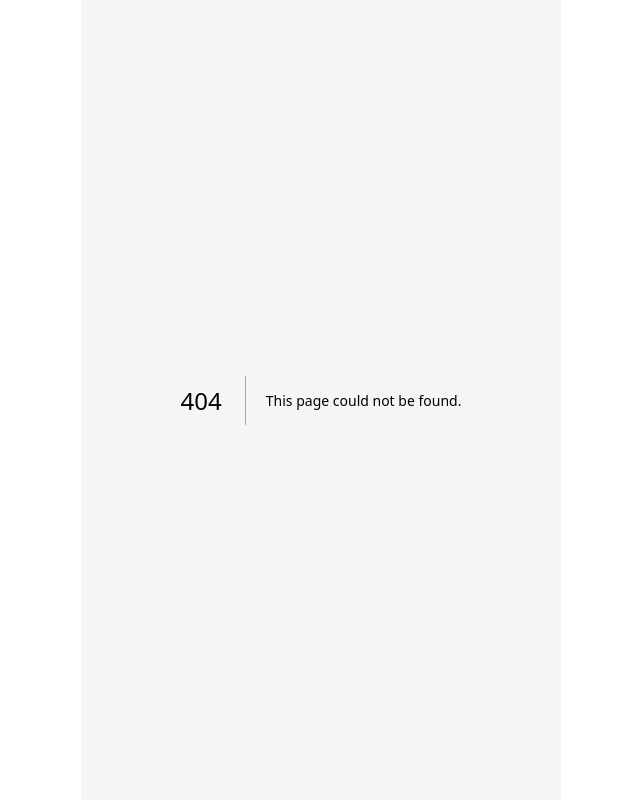
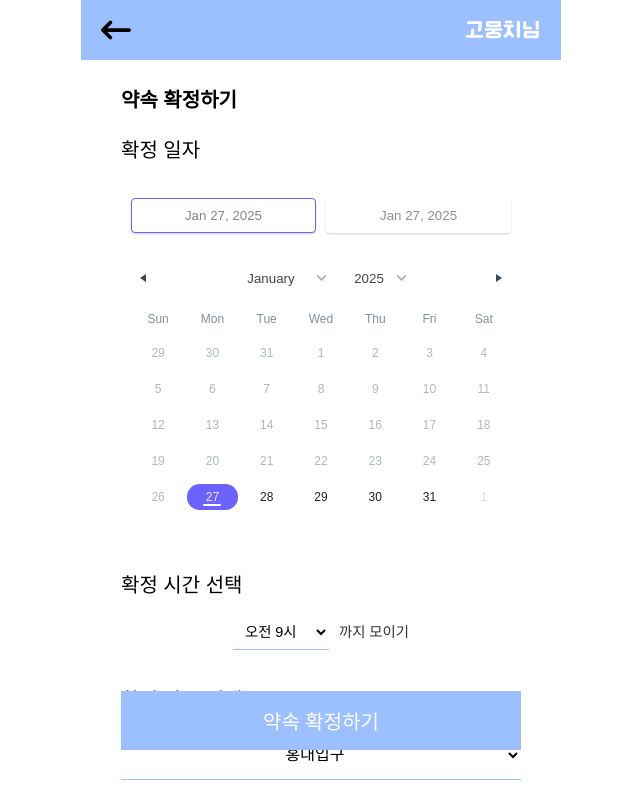
Before and after one commit to FRONT-END-BOOTCAMP-PLUS-3/moongchija, a Next.js app: page /user/appointments/1/confirm in a window 1280 px wide. Before the commit this address had no page. Shown: the whole page, without its empty margins (319-959 px from the left). Built offline with nearby package versions, Linux system fonts and the light colour scheme; a web font is replaced by a local one.

Commit message:
[style] 약속확정페이지 디자인추가

```diff
--- a/app/user/appointments/[id]/ confirm/page.tsx
+++ /dev/null
@@ -1,5 +0,0 @@
-const ConfirmPage = () => {
-  return <div> 약속 확정 페이지</div>;
-};
-
-export default ConfirmPage;
--- /dev/null
+++ b/app/user/appointments/[id]/confirm/confirm.module.scss
@@ -0,0 +1,157 @@
+.container {
+  display: flex;
+  flex-direction: column;
+  align-items: center;
+  justify-content: space-between;
+  padding: 20px 40px;
+  height: 100%;
+  background: #fff;
+  .mainBox {
+    width: 100%;
+
+    p {
+      font-size: var(--font-size-md);
+      font-weight: 500;
+      margin-bottom: 8px;
+      display: block;
+    }
+
+    .title {
+      margin: 10px 0 30px;
+      font-weight: bold;
+    }
+    .datePickerWrapper {
+      margin-bottom: 20px;
+
+      & > div {
+        width: 100%;
+        margin-top: 20px;
+        div {
+          width: auto;
+        }
+      }
+      div {
+        background-color: #fff;
+        button {
+          background-color: #fff;
+        }
+      }
+    }
+    .timeSelectWrapper {
+      margin-top: 40px;
+
+      .timePicker {
+        margin-top: 20px;
+        display: flex;
+        align-items: center;
+        justify-content: center;
+        gap: 10px;
+
+        select {
+          padding: 8px;
+          font-size: 0.9rem;
+          border: none;
+          border-bottom: 1px solid var(--primary-color);
+          background: none;
+          cursor: pointer;
+
+          &:focus {
+            outline: none;
+            border-color: #6c63ff;
+          }
+        }
+
+        span {
+          font-size: 0.9rem;
+          color: #333;
+        }
+      }
+    }
+    .placeSelectWrapper {
+      margin-top: 40px;
+      .placePicker {
+        margin-top: 20px;
+        select {
+          width: 100%;
+          height: 50px;
+          font-size: var(--font-size-sm);
+          padding: 15px;
+          border: none;
+          border-bottom: 1px solid var(--primary-color);
+          background: none;
+          cursor: pointer;
+          &:focus {
+            outline: none;
+            border-color: #6c63ff;
+          }
+          option {
+            text-align: center;
+            padding: 10px;
+          }
+        }
+      }
+    }
+    .wrapButton {
+      position: fixed; /* 화면에 고정 */
+      bottom: 50px; /* 화면 하단에서 20px 위로 위치 */
+      left: 50%; /* 화면 중앙에 위치 */
+      transform: translateX(-50%); /* 정확한 중앙 정렬 */
+      z-index: 100; /* 다른 요소들 위에 표시되도록 */
+    }
+  }
+  .modalOverlay {
+    position: fixed;
+    top: 0;
+    left: 0;
+    width: 100%;
+    height: 100%;
+    background: rgba(0, 0, 0, 0.5);
+    display: flex;
+    justify-content: center;
+    align-items: center;
+    z-index: 1000;
+    .modal {
+      background: white;
+      padding: 20px;
+      border-radius: 8px;
+      text-align: center;
+      box-shadow: 0 4px 10px rgba(0, 0, 0, 0.2);
+      width: 300px;
+      .modalTitle {
+        font-size: 18px;
+        font-weight: bold;
+        margin-bottom: 30px;
+      }
+      .modalContents {
+        display: flex;
+        flex-direction: column;
+        align-items: start;
+        p {
+          margin-bottom: 10px;
+        }
+      }
+      .modalButtons {
+        display: flex;
+        justify-content: space-around;
+        margin-top: 20px;
+
+        button {
+          padding: 10px 20px;
+          border: none;
+          border-radius: 5px;
+          cursor: pointer;
+        }
+
+        .cancel {
+          background: gray;
+          color: white;
+        }
+
+        .confirm {
+          background: #007aff;
+          color: white;
+        }
+      }
+    }
+  }
+}
--- /dev/null
+++ b/app/user/appointments/[id]/confirm/layout.tsx
@@ -0,0 +1,14 @@
+import ArrowHeader from "@/components/header/ArrowHeader";
+
+export default function ArrowHeaderLayout({
+  children,
+}: Readonly<{
+  children: React.ReactNode;
+}>) {
+  return (
+    <>
+      <ArrowHeader />
+      {children}
+    </>
+  );
+}
--- /dev/null
+++ b/app/user/appointments/[id]/confirm/page.tsx
@@ -0,0 +1,194 @@
+"use client";
+
+import styles from "./confirm.module.scss";
+import { useState } from "react";
+
+import "react-date-range/dist/styles.css";
+import "react-date-range/dist/theme/default.css";
+import { DateRange } from "react-date-range";
+import Button from "@/components/button/Button";
+import { useRouter } from "next/navigation";
+
+const ConfirmPage = () => {
+  const router = useRouter();
+
+  const [confirmTime, setConfirmTime] = useState("오전 9시");
+
+  const initialStartDate = new Date();
+  const initialEndDate = new Date();
+  initialStartDate.setHours(timeTo24HourFormat(confirmTime), 0, 0, 0);
+
+  const [selectedRange, setSelectedRange] = useState([
+    {
+      startDate: initialStartDate,
+      endDate: initialEndDate,
+      key: "selection",
+    },
+  ]);
+
+  const placeList = [
+    "홍대입구",
+    "서울역",
+    "동대문역사문화공원역",
+    "동대문역",
+    "강남역",
+  ];
+  const [confirmPlace, setConfirmPlace] = useState(placeList[0]);
+
+  const [isModalOpen, setModalOpen] = useState(false); // ✅ 모달 상태 추가
+
+  const handleDateChange = (ranges: any) => {
+    const range = ranges.selection;
+    const differenceInDays =
+      (range.endDate - range.startDate) / (1000 * 60 * 60 * 24);
+    if (differenceInDays <= 7) {
+      setSelectedRange([range]);
+    } else {
+      alert("최대 7일까지 선택할 수 있습니다.");
+    }
+  };
+
+  const handleConfirmTimeChange = (
+    event: React.ChangeEvent<HTMLSelectElement>
+  ) => {
+    const selectedTime = event.target.value;
+    setConfirmTime(selectedTime);
+
+    const updatedRange = { ...selectedRange[0] };
+    const startHour = timeTo24HourFormat(selectedTime);
+    updatedRange.startDate.setHours(startHour, 0, 0, 0); // 분, 초, 밀리초는 0으로 설정
+    setSelectedRange([updatedRange]);
+  };
+  const handleConfirmPlaceChange = (
+    event: React.ChangeEvent<HTMLSelectElement>
+  ) => {
+    const selectedPlace = event.target.value;
+    setConfirmPlace(selectedPlace);
+  };
+
+  // "약속 확정하기" 버튼 클릭 시 모달 열기
+  const handleNextButton = () => {
+    setModalOpen(true);
+  };
+
+  // "확인" 버튼 클릭 시 `/user/appointments`로 이동
+  const handleConfirm = () => {
+    setModalOpen(false);
+    router.push("/user/appointments");
+  };
+  return (
+    <div className={styles.container}>
+      <section className={styles.mainBox}>
+        <div className={styles.datePickerWrapper}>
+          <p className={styles.title}>약속 확정하기</p>
+          <p>확정 일자</p>
+
+          <DateRange
+            ranges={selectedRange}
+            onChange={handleDateChange}
+            rangeColors={["#6c63ff"]}
+            minDate={new Date()}
+          />
+        </div>
+
+        <div className={styles.timeSelectWrapper}>
+          <p>확정 시간 선택</p>
+          <div className={styles.timePicker}>
+            <select value={confirmTime} onChange={handleConfirmTimeChange}>
+              {times.map((time, index) => (
+                <option key={index} value={time}>
+                  {time}
+                </option>
+              ))}
+            </select>
+            <span>까지 모이기</span>
+          </div>
+        </div>
+
+        <div className={styles.placeSelectWrapper}>
+          <p>확정 장소 선택</p>
+          <div className={styles.placePicker}>
+            <select value={confirmPlace} onChange={handleConfirmPlaceChange}>
+              {placeList.map((place, index) => (
+                <option key={index} value={place}>
+                  {place}
+                </option>
+              ))}
+            </select>
+          </div>
+        </div>
+        <div className={styles.wrapButton}>
+          <Button text="약속 확정하기" size="lg" onClick={handleNextButton} />
+        </div>
+      </section>
+      {isModalOpen && (
+        <div className={styles.modalOverlay}>
+          <div className={styles.modal}>
+            <p className={styles.modalTitle}>약속을 확정하시겠습니까?</p>
+            <div className={styles.modalContents}>
+              <p>
+                📅 일자: {selectedRange[0].startDate.toLocaleDateString()}~
+                {selectedRange[0].endDate.toLocaleDateString()}
+              </p>
+              <p>⏰ 시간: {confirmTime}</p>
+              <p>📍 장소: {confirmPlace}</p>
+            </div>
+            <div className={styles.modalButtons}>
+              <button
+                className={styles.cancel}
+                onClick={() => setModalOpen(false)}
+              >
+                취소
+              </button>
+              <button className={styles.confirm} onClick={handleConfirm}>
+                확인
+              </button>
+            </div>
+          </div>
+        </div>
+      )}
+    </div>
+  );
+};
+
+export default ConfirmPage;
+
+const times = [
+  "오전 12시",
+  "오전 1시",
+  "오전 2시",
+  "오전 3시",
+  "오전 4시",
+  "오전 5시",
+  "오전 6시",
+  "오전 7시",
+  "오전 8시",
+  "오전 9시",
+  "오전 10시",
+  "오전 11시",
+  "오후 12시",
+  "오후 1시",
+  "오후 2시",
+  "오후 3시",
+  "오후 4시",
+  "오후 5시",
+  "오후 6시",
+  "오후 7시",
+  "오후 8시",
+  "오후 9시",
+  "오후 10시",
+  "오후 11시",
+];
+
+// util.ts
+const timeTo24HourFormat = (time: string): number => {
+  const [period, hour] = time.split(" ");
+  let formattedHour = parseInt(hour.replace("시", ""));
+  if (period === "오후" && formattedHour !== 12) {
+    formattedHour += 12;
+  }
+  if (period === "오전" && formattedHour === 12) {
+    formattedHour = 0;
+  }
+  return formattedHour;
+};
```
Also changed, not shown: app/user/appointments/[id]/vote-result/page.tsx (+0 -18 lines).
